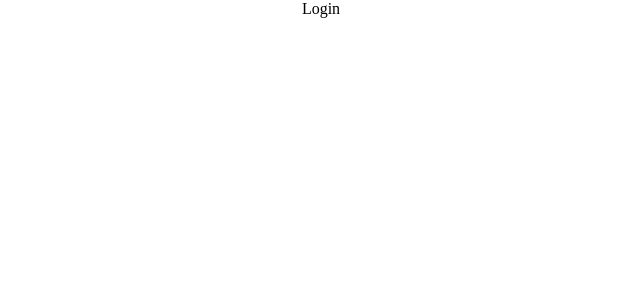
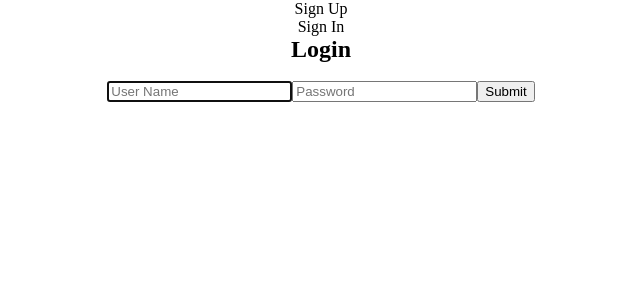
Before and after one commit to ritikagoel87/AirRAiL_R, a React (Create React App) app: page /flights in a window 1280 px wide. Shown: the top 300 px of the page, without its empty margins (319-959 px from the left). Built offline with nearby package versions, Linux system fonts and the light colour scheme.

Commit message:
login and users

```diff
--- a/src/components/Flight.js
+++ b/src/components/Flight.js
@@ -15,7 +15,6 @@ class Flight extends Component {
     const fetchFlight = () => {
       axios.get(SERVER_URL).then( (results) => {
         this.setState({ flights: results.data });
-        setTimeout(fetchFlight, 4000);
       });
     };
 
@@ -122,9 +121,9 @@ class Display extends Component {
     return (
       <div>
         <ul>
-          {this.props.flights.map( (s) => <p key={s.id}>{s.number}&nbsp;{s.origin}&nbsp;{s.destination}&nbsp;{s.date}&nbsp;{s.plane_id}</p>)}
-        </ul>
-      </div>
+          {this.props.flights.map( (s) => <p key={s.id}>Flight number:&nbsp;{s.number}&nbsp;&nbsp;|&nbsp;&nbsp;Origin:&nbsp;{s.origin}&nbsp;&nbsp;|&nbsp;&nbsp;Destination:&nbsp;{s.destination}&nbsp;&nbsp;|&nbsp;&nbsp;Date & Time:&nbsp;{s.date}&nbsp;&nbsp;|&nbsp;&nbsp;Plane ID:&nbsp;{s.plane_id} </p> )}
+          </ul>
+          </div>
     );
   }
 };
--- a/src/components/Login.js
+++ b/src/components/Login.js
@@ -1,10 +1,66 @@
 import React, { Component } from 'react';
+import { Link } from 'react-router-dom';
+import axios from 'axios';
+
+const SERVER_URL = 'http://localhost:3000/users.json';
+
+
+class SignUp extends Component {
+  constructor() {
+    super();
+    this.state = {
+      users: []
+    };
+
+    const fetchUser = () => {
+      axios.get(SERVER_URL).then((results) => {
+        this.setState({ users: results.data });
+
+      });
+    };
+
+    fetchUser();
+  }
+
+  render() {
+    return (
+      <div>
+        <h1>Sign Up</h1>
+        <h1>Sign In</h1>
+      </div>
+    );
+  }
+};
+
+
 
 class Login extends Component {
   render() {
     return (
       <div>
-        Login
+        <LoginForm />
+      </div>
+    );
+  }
+}
+
+class LoginForm extends Component {
+  render() {
+    return(
+      <div>
+        <nav>
+          <p>Sign Up</p>
+          <p>Sign In</p>
+        </nav>
+        <form>
+          <h2>Login</h2>
+          <br></br>
+          <input name="user_name"type="text" placeholder="User Name" required autoFocus />
+          <input type="text" placeholder="Password" required />
+          <Link to={`/search`}>
+            <input  name="submit" type="submit" value="Submit" />
+          </Link>
+        </form>
       </div>
     );
   }
--- a/src/components/Search.js
+++ b/src/components/Search.js
@@ -1,10 +1,20 @@
 import React, { Component } from 'react';
+import { Link } from 'react-router-dom';
 
 class Search extends Component {
   render() {
     return (
       <div>
         Search
+
+        <Link to={`/reservations`}>Reservations</Link>
+
+        <Link to={`/flights`}>Flights</Link>
+
+        <Link to={`/airplanes`}>Airplanes</Link>
+
+        <Link to={`/users`}>Users</Link>
+
       </div>
     );
   }
--- a/src/components/User.js
+++ b/src/components/User.js
@@ -1,11 +1,45 @@
 import React, { Component } from 'react';
+import axios from 'axios';
+
+const SERVER_URL = 'http://localhost:3000/users.json';
 
 class User extends Component {
+  constructor() {
+    super();
+    this.state = {
+      users: []
+    };
+
+    const fetchUser = () => {
+      axios.get(SERVER_URL).then((results) => {
+        this.setState({ users: results.data });
+
+      });
+    };
+
+    fetchUser();
+  }
+
   render() {
     return (
       <div>
-        User
+        <h1>All Users</h1>
+        <DisplayUsers users={ this.state.users } />
       </div>
+    );
+  }
+};
+
+class DisplayUsers extends Component {
+  render() {
+    return (
+      <div>
+        { this.props.users.map( (s) =>
+          <p key={ s.id }>{ s.fname }&nbsp;{ s.lname }&nbsp;&nbsp;&nbsp;&nbsp;&nbsp;&nbsp;{ s.email }&nbsp;&nbsp;&nbsp;</p>
+        )}
+          </div>
+
+
     );
   }
 }
```
